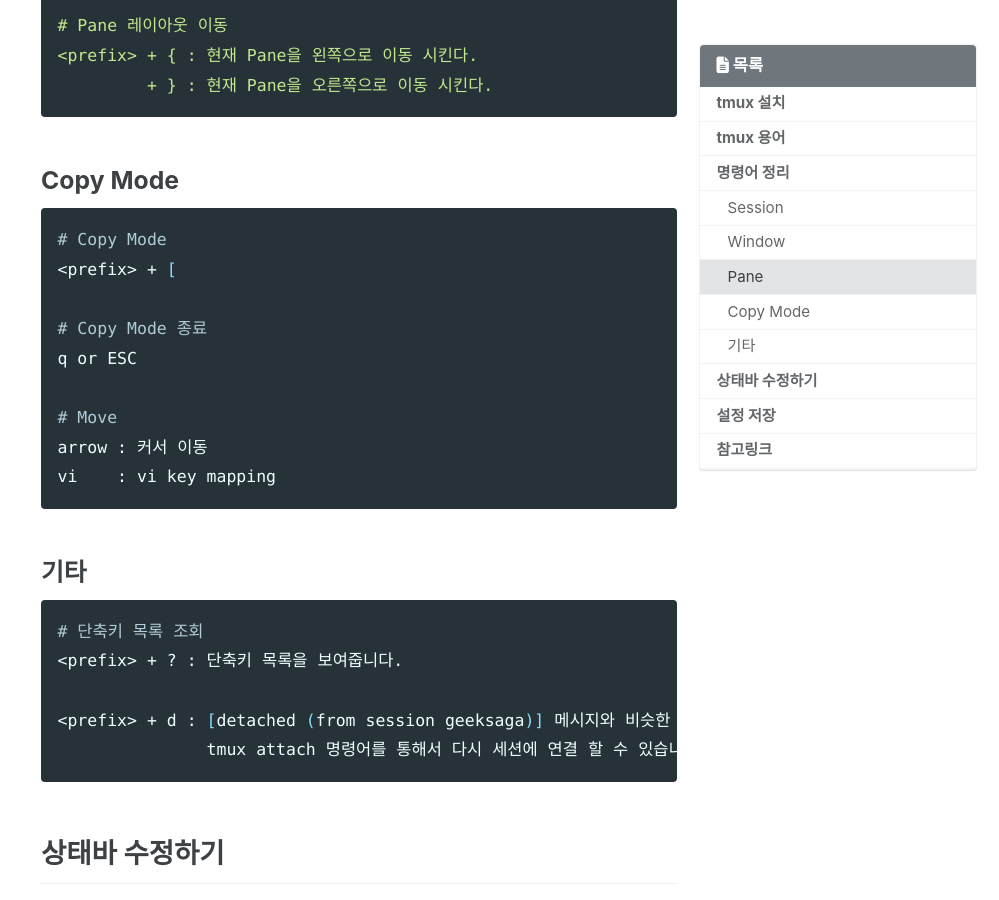
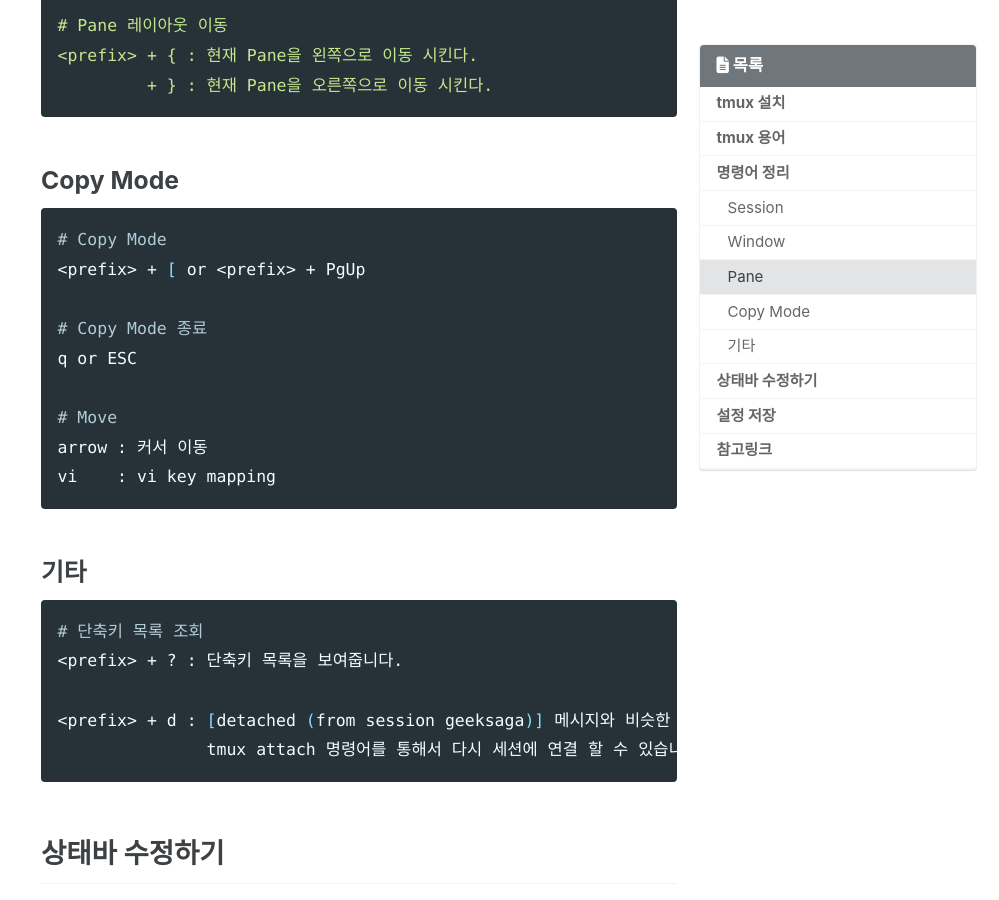
Before and after one commit to geeksaga/geeksaga.github, a Jekyll site: the page built from _posts/tools/2020-03-23-tmux.md, in a window 1280 px wide and 900 px high, scrolled down 4210 px. Shown: the whole window, without its empty margins (281-1280 px from the left). Built offline with Jekyll 4.4.1, drawn with Linux system fonts in a browser that asks for light colours; cached includes are drawn as plain includes; nearby versions of some CDN libraries; comment, search, counter and statistics services are not loaded.

Commit message:
Update tmux Copy Mode

````diff
--- a/_posts/tools/2020-03-23-tmux.md
+++ b/_posts/tools/2020-03-23-tmux.md
@@ -146,7 +146,7 @@ resize-pane -L 10
 ### Copy Mode
 ```shell
 # Copy Mode
-<prefix> + [
+<prefix> + [ or <prefix> + PgUp
 
 # Copy Mode 종료
 q or ESC
````
